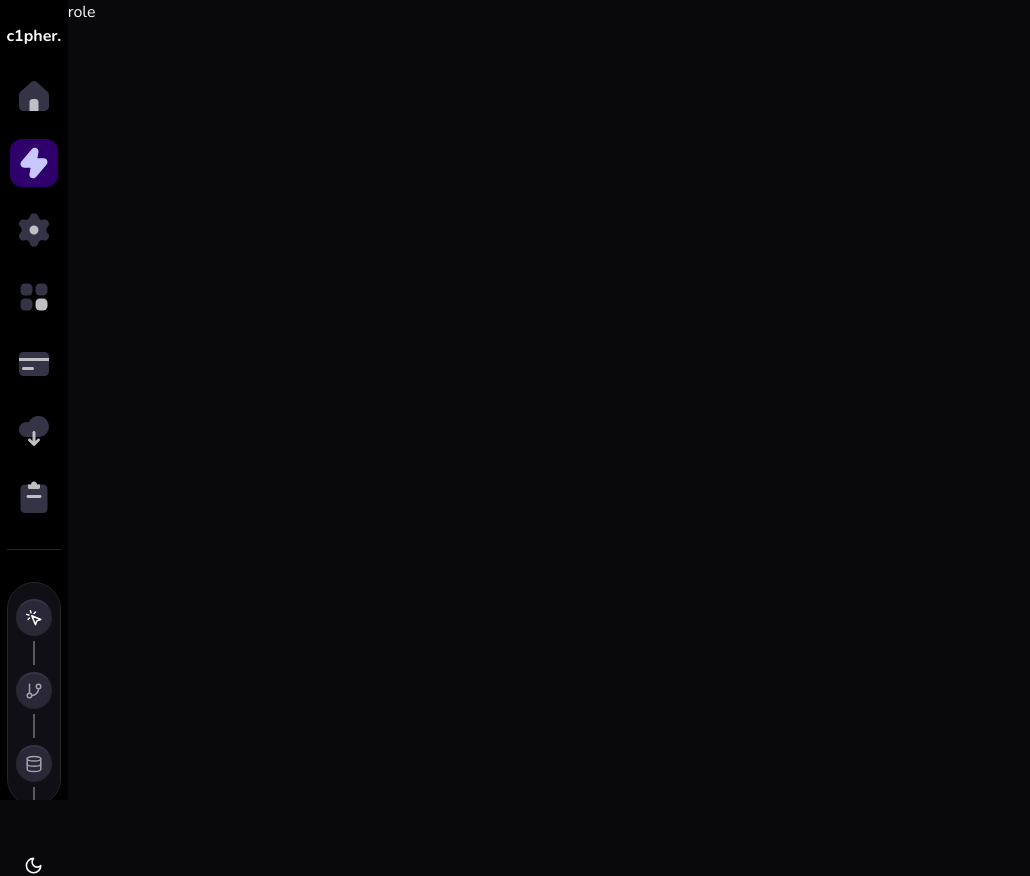
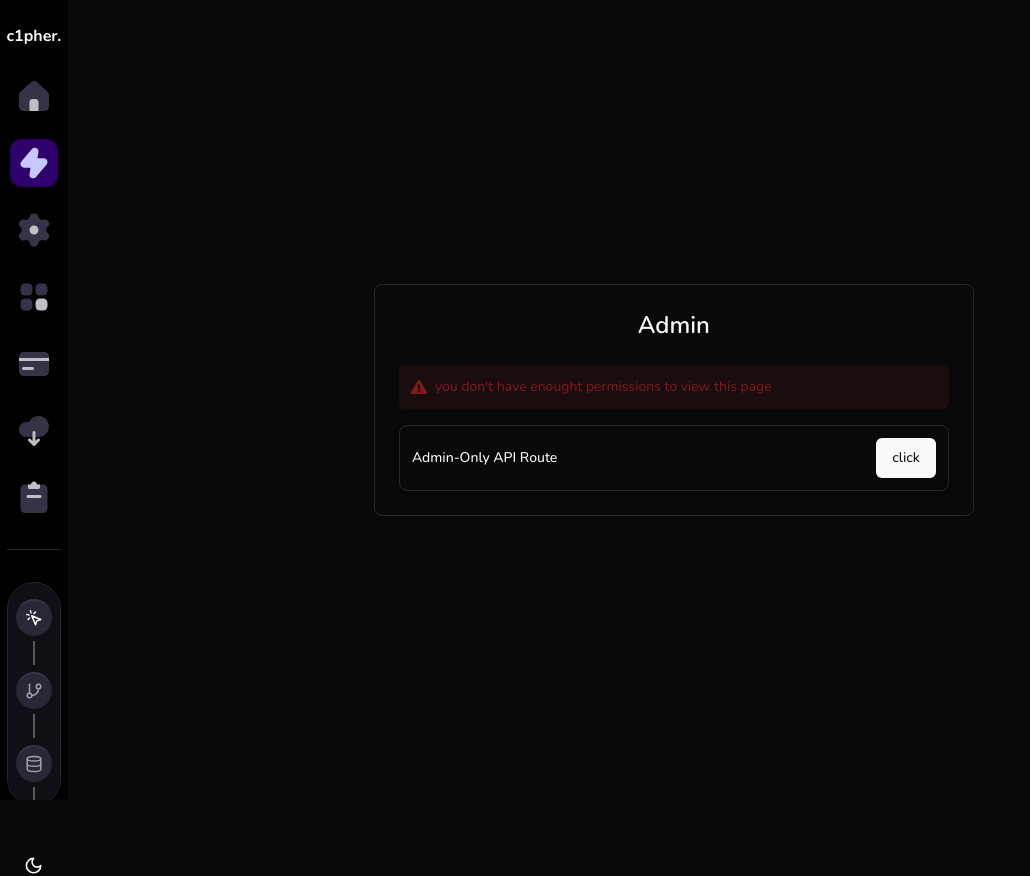
Before and after one commit to witchbl4dess/c1pherWeb, a Next.js app: page /admin in a window 1280 px wide. Shown: the whole page, without its empty margins (0-1030 px from the left). Built offline with nearby package versions, Linux system fonts and the light colour scheme; no server answers.

Commit message:
Add admin page with role-based access control and API route

```diff
--- /dev/null
+++ b/src/app/(protected)/_components/admin/roleGate.tsx
@@ -0,0 +1,25 @@
+"use client";
+
+import { FormError } from "@/components/form-error";
+import { useCurrentRole } from "@/hooks/useCurrentRole";
+import { UserRole } from "@prisma/client";
+
+interface RoleGateProps {
+    allowedRole: UserRole;
+    children: React.ReactNode;
+}
+
+export const RoleGate = ({ allowedRole, children }: RoleGateProps) => {
+    const role = useCurrentRole();
+    if (role !== allowedRole) {
+        return (
+            <FormError message="you don't have enought permissions to view this page" />
+        )
+    }
+
+    return (
+        <>
+        {children}
+        </>
+    )
+}
--- a/src/app/(protected)/admin/page.tsx
+++ b/src/app/(protected)/admin/page.tsx
@@ -1,11 +1,47 @@
 "use client";
 
+import { Card, CardContent, CardHeader } from "@/components/ui/card";
 import { useCurrentRole } from "@/hooks/useCurrentRole";
+import { currentRole } from "@/lib/auth";
+import { RoleGate } from "../_components/admin/roleGate";
+import { FormSucces } from "@/components/form-succes";
+import { UserRole } from "@prisma/client";
+import { Button } from "@/components/ui/button";
 
 const AdminPage = () => {
-    const role = useCurrentRole();
+    const onApiRouteClick = () => {
+        fetch("/api/admin")
+        .then((response) => {
+            if (response.ok) {
+                console.log("success");
+            } else {
+                console.log("error");
+            }
+        })
+    }
     return (
-        <div>role {role}</div>
+        <div className="flex justify-center items-center h-full">
+            <div className="w-[600px]">
+                <Card>
+                <CardHeader>
+                    <p className="text-2xl font-semibold text-center">Admin</p>
+                </CardHeader>
+                <CardContent className="space-y-4">
+                    <RoleGate allowedRole={UserRole.ADMIN}>
+                    <FormSucces message="you are allowed" />
+                    </RoleGate>
+                    <div className="flex flex-row items-center justify-between rounded-lg border p-3 shadow-md">
+                        <p className="text-sm font-medium">
+                            Admin-Only API Route
+                        </p>
+                        <Button onClick={onApiRouteClick}>
+                            click
+                        </Button>
+                    </div>
+                </CardContent>
+                </Card>
+            </div>
+        </div>
     );
 };
 
--- /dev/null
+++ b/src/app/api/admin/route.ts
@@ -0,0 +1,11 @@
+import { currentRole } from "@/lib/auth";
+import { NextResponse } from "next/server";
+
+export async function GET() {
+    const role = await currentRole();
+
+    if (role === "ADMIN") {
+        return new NextResponse(null, { status: 200 })
+    }
+    return new NextResponse(null, { status: 403 })
+}
```
